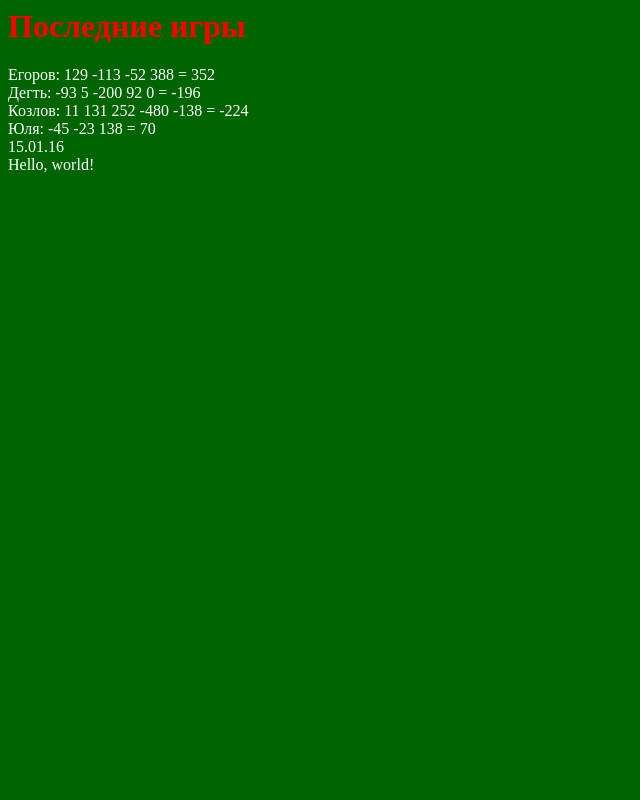
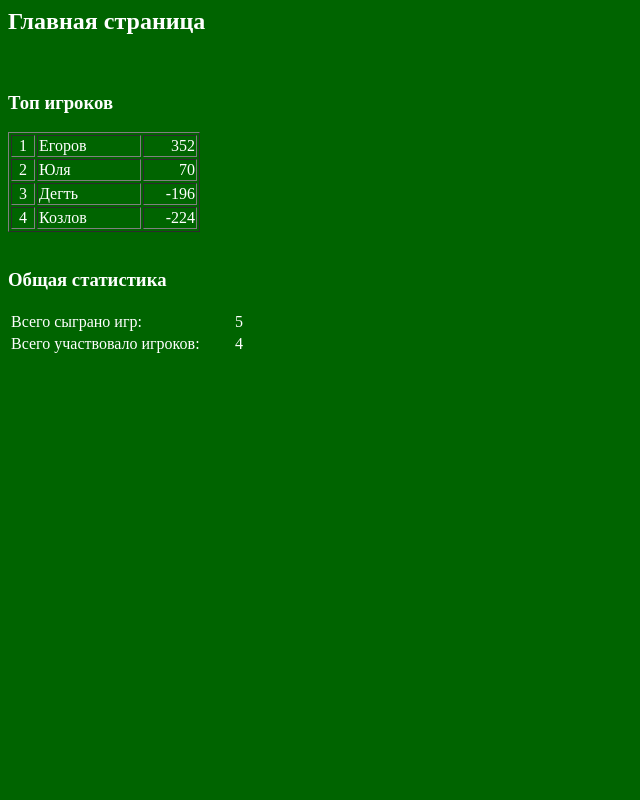
Before and after one commit to WowSoLaggy/Pref, a PHP site: page /home.php in a window 1280 px wide. Shown: the whole page, without its empty margins (0-640 px from the left). Run offline with PHP 8.4, Linux system fonts and the light colour scheme; tables that the repository leaves empty or names only in its code hold one stand-in row (values such as "Sample post").

Commit message:
- testing mysql

```diff
--- a/footer.php
+++ b/footer.php
@@ -6,6 +6,6 @@
 	</head>
 
 	<body>
-		Привет, я футер!
+		<div align=right>DOHXEHAPO, 2016</div>
 	</body>
 </html>
--- a/home.php
+++ b/home.php
@@ -6,16 +6,42 @@
 	</head>
 
 	<body>
-		<h1>Последние игры</h1>
-		Егоров: 129 -113 -52 388 = 352<br>
-		Дегть: -93 5 -200 92 0 = -196<br>
-		Козлов: 11 131 252 -480 -138 = -224<br>
-		Юля: -45 -23 138 = 70<br>
-		15.01.16
+
+		<h2>Главная страница</h2>
+		<br>
+		<h3>Топ игроков</h3>
+
+		<table border="1">
+			<tr><td width=20 align=center>1</td><td width=100>Егоров</td><td width=50 align=right>352</td></tr>
+			<tr><td align=center>2</td><td>Юля</td><td align=right>70</td></tr>
+			<tr><td align=center>3</td><td>Дегть</td><td align=right>-196</td></tr>
+			<tr><td align=center>4</td><td>Козлов</td><td align=right>-224</td></tr>
+		</table>
 
 		<br>
-		<?
-		echo "Hello, world!";
+		<h3>Общая статистика</h3>
+
+		<table border="0">
+			<tr><td width=220 align=left>Всего сыграно игр:</td><td>5</td>
+			<tr><td>Всего участвовало игроков:</td><td>4</td>
+		</table>
+
+		<?php
+		$dbHost='localhost';
+		$dbName='pref';
+		$dbUser='root';
+		$dbPass='AfterWorld';
+
+		$myConnect = mysql_connect($dbHost, $dbUser, $dbPass);
+		mysql_select_db($dbName, $myConnect);
+
+		$qwer = mysql_query("SELECT id FROM games_tbl WHERE 1_name=3 OR 2_name=3 OR 3_name=3 OR 4_name=3;", $myConnect);
+		while ($arr=mysql_fetch_array($qwer))
+		{
+			echo $arr[0].' '.$arr[1];
+		}
+		mysql_close($myConnect);
 		?>
+
 	</body>
 </html>
--- a/style.css
+++ b/style.css
@@ -4,7 +4,18 @@
 	color: white;
 }
 
-h1
+h1, h2, h3
 {
-	color: red;
+	color: white;
 }
+
+a
+{
+	color: white;
+	text-decoration: none;
+}
+a:hover
+{
+	color: white;
+	text-decoration: underline;
+}
--- a/top.php
+++ b/top.php
@@ -6,6 +6,7 @@
 	</head>
 
 	<body>
-		Привет, я топ!
+		<img src="images/kand.png"/ align=left>
+		<h1 align=center>Анонимный клуб преферансистов</h1>
 	</body>
 </html>
```
Also changed, not shown: menu.php (+6 -1 lines), players.php (added, +16 -0 lines), images/kand.png (added), 1 other file.
